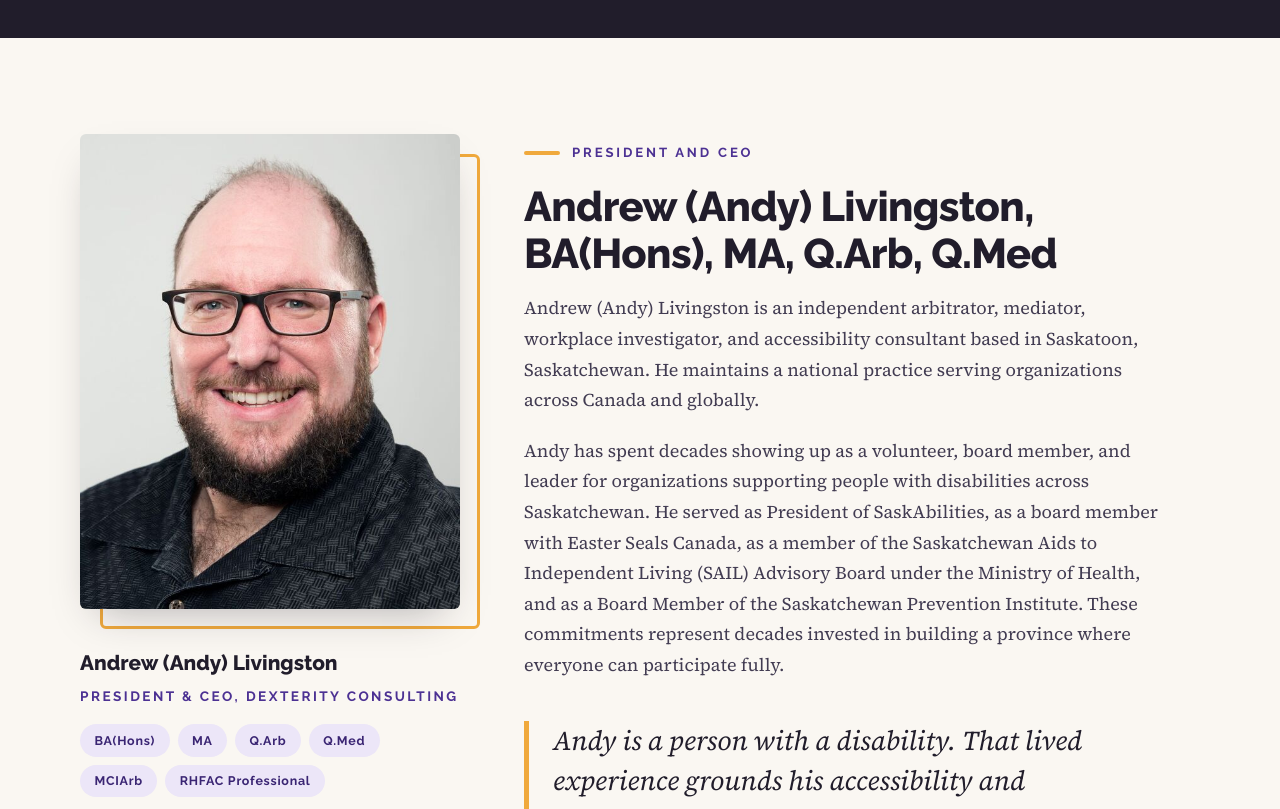
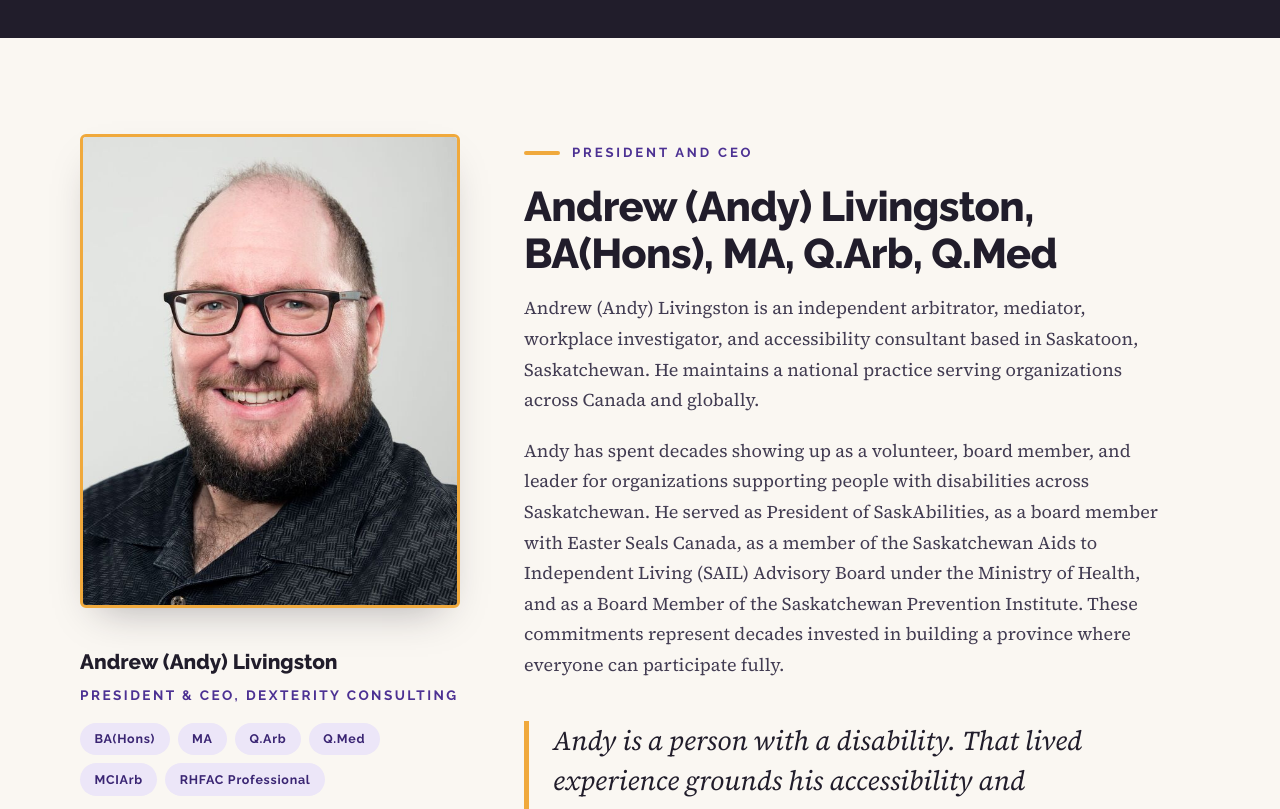
Before and after one commit to PivensPortfolio/DexConsult, a React (Vite) app: page /our-team in a window 1280 px wide. Shown: the part 440-1249 px from the top of the page. Built offline with nearby package versions, Linux system fonts and the light colour scheme.

Commit message:
Frame Meet Andy profile photo with the gold border
Replace the offset decorative ::after frame (which rendered as a stray
line behind the photo) with a 3px amber border directly on the image so
it wraps the photo cleanly.

```diff
--- a/src/styles.css
+++ b/src/styles.css
@@ -658,16 +658,9 @@ a:hover { color: var(--plum-deep); }
   position: relative;
 }
 .profile-photo img {
+  border: 3px solid var(--amber);
   border-radius: var(--radius);
   box-shadow: var(--shadow-lift);
-}
-.profile-photo::after {
-  content: '';
-  position: absolute;
-  inset: 1.25rem -1.25rem -1.25rem 1.25rem;
-  border: 3px solid var(--amber);
-  border-radius: var(--radius);
-  z-index: -1;
 }
 .profile-meta {
   margin-top: 2.25rem;
```
